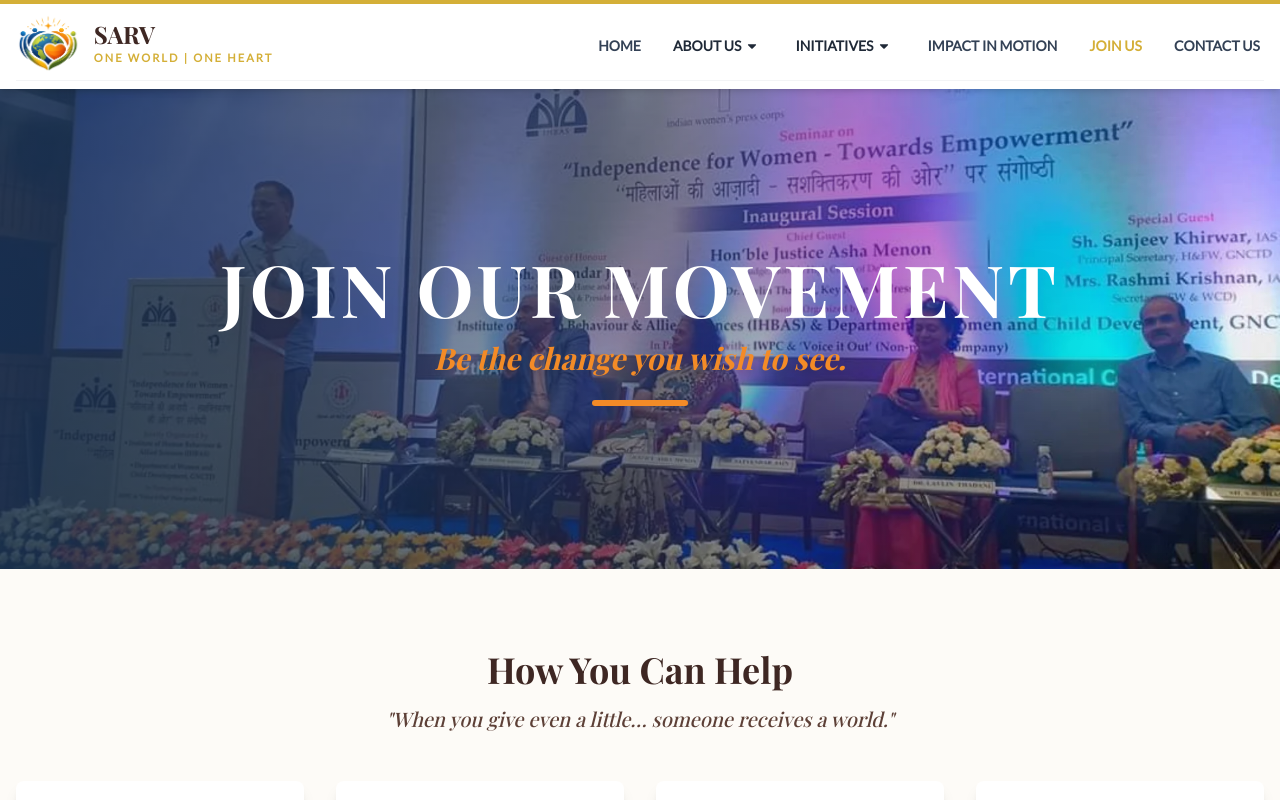
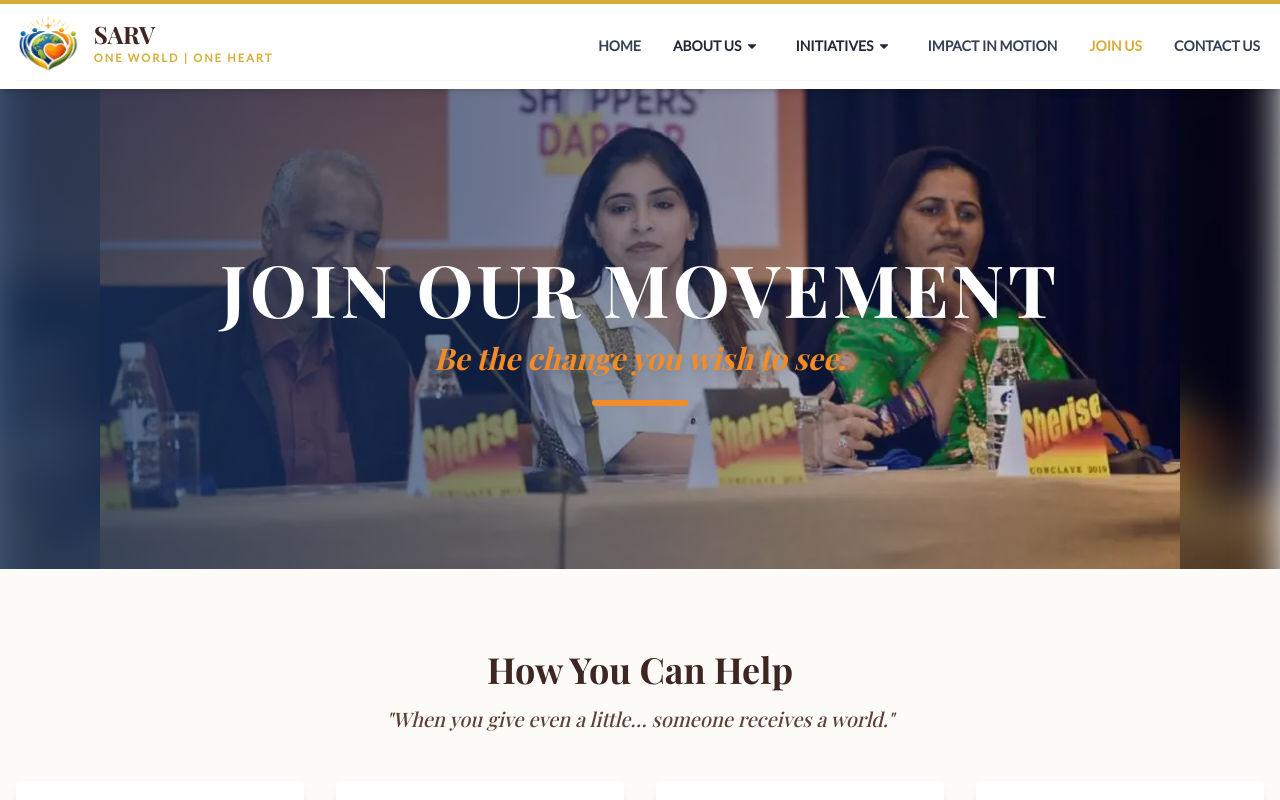
Before and after one commit to RizeonEnterprises/sarv-foundation, a React (Vite) app: page /join-us in a window 1280 px wide. Shown: the top 800 px of the page. Built offline with nearby package versions, Linux system fonts and the light colour scheme.

Commit message:
Update JoinUs.tsx

```diff
--- a/src/pages/JoinUs.tsx
+++ b/src/pages/JoinUs.tsx
@@ -8,7 +8,7 @@ const JoinUs = () => {
             <PageHero
                 title="Join Our Movement"
                 subtitle="Be the change you wish to see."
-                backgroundImage="/assets/2006-SARV-Img-21.webp"
+                backgroundImage="/assets/2006-SARV-Img-24.webp"
             />
 
             <section className="py-[80px] bg-soft-beige">
```
